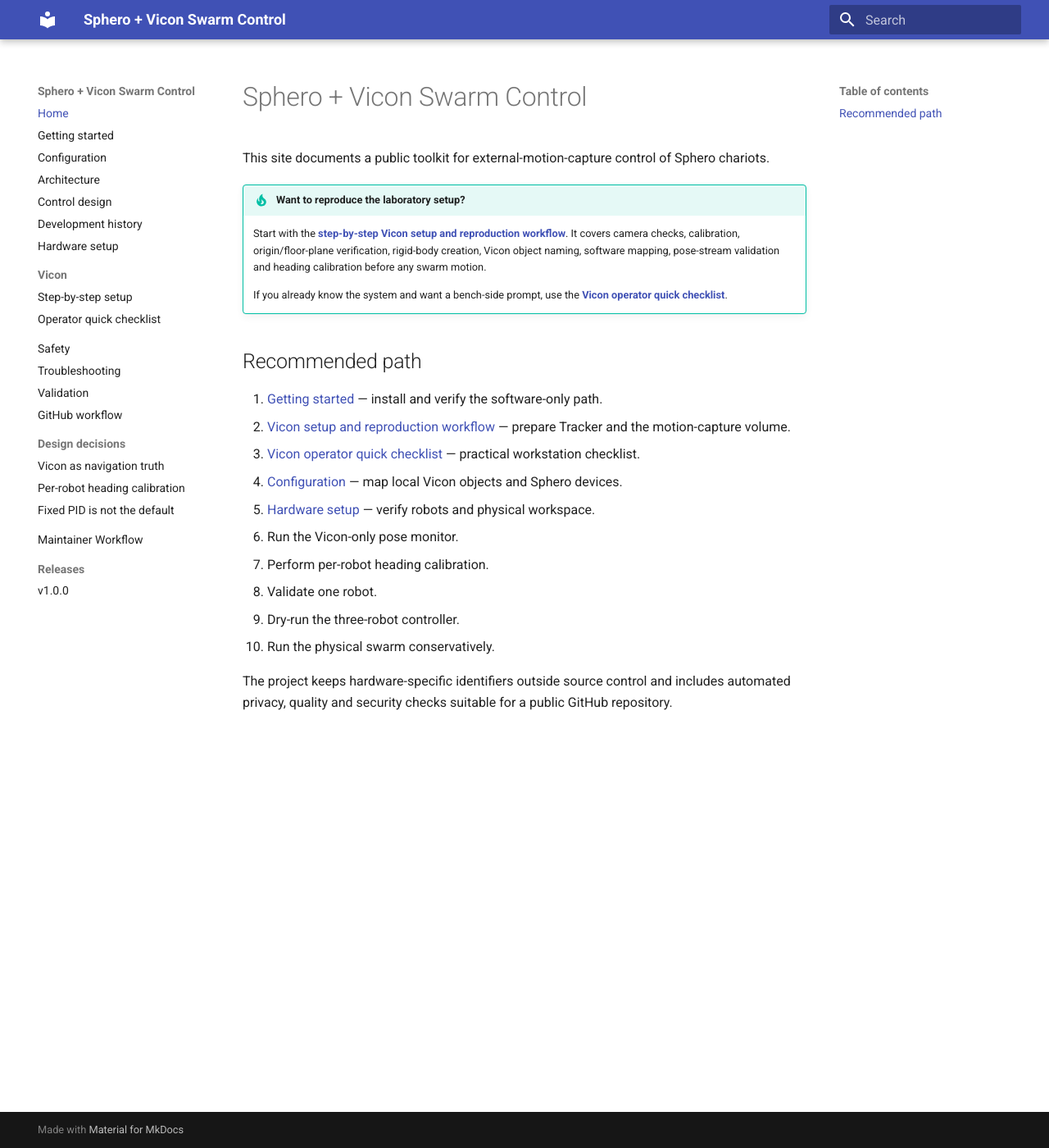
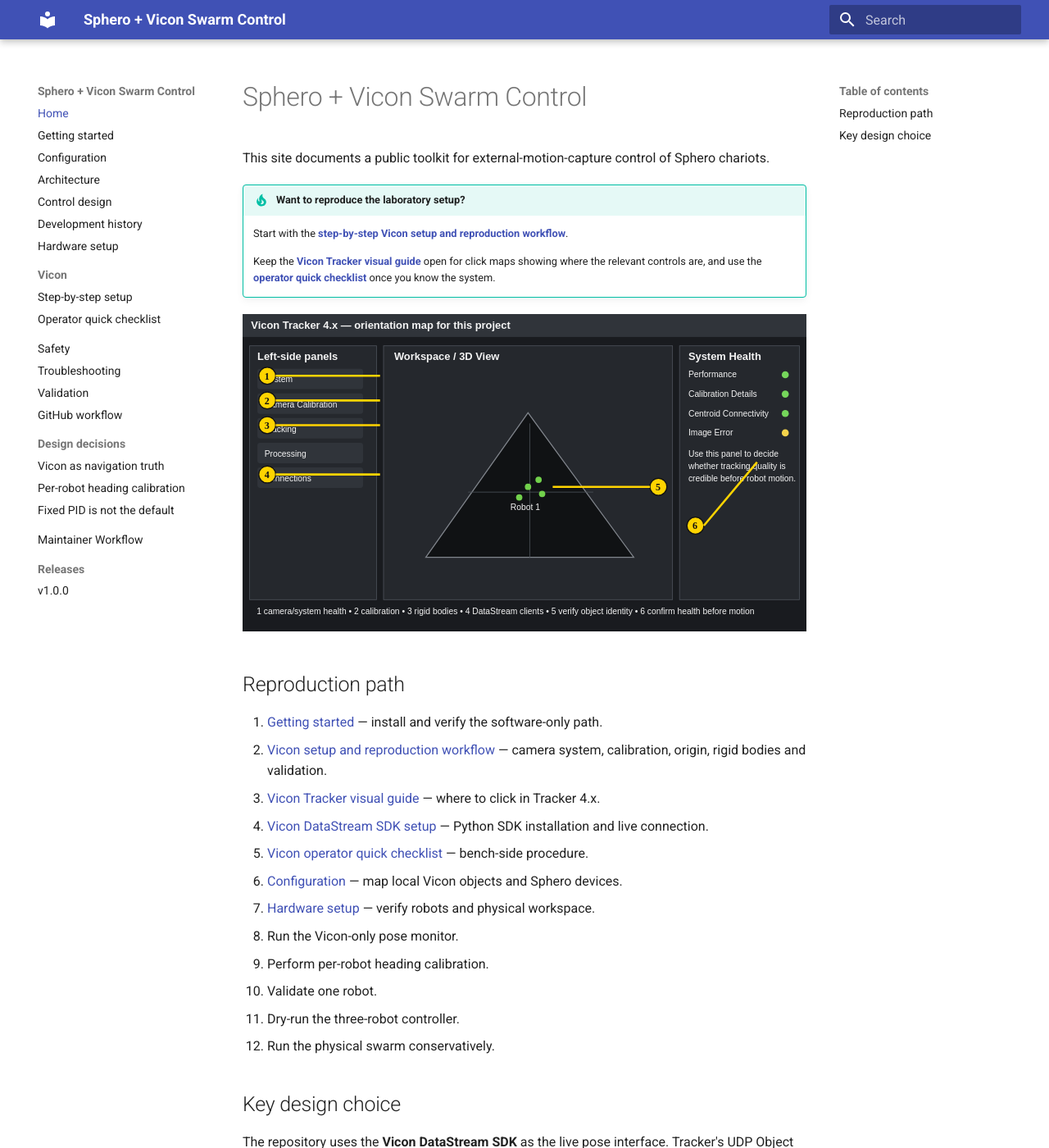
Before and after one commit to RV-crtl/sphero-vicon-swarm, an MkDocs documentation site: the page built from docs/index.md, in a window 1280 px wide and 1400 px high. Shown: the whole window at 82% size. Built offline with MkDocs 1.6.1 and Material for MkDocs 9.7.7, drawn with Linux system fonts in a browser that asks for light colours; some of the changed text lies outside the part shown.

Commit message:
Turn documentation home into a visual Vicon reproduction landing page

```diff
--- a/docs/index.md
+++ b/docs/index.md
@@ -3,21 +3,31 @@
 This site documents a public toolkit for external-motion-capture control of Sphero chariots.
 
 !!! tip "Want to reproduce the laboratory setup?"
-    Start with the **[step-by-step Vicon setup and reproduction workflow](vicon-setup.md)**. It covers camera checks, calibration, origin/floor-plane verification, rigid-body creation, Vicon object naming, software mapping, pose-stream validation and heading calibration before any swarm motion.
+    Start with the **[step-by-step Vicon setup and reproduction workflow](vicon-setup.md)**.
 
-    If you already know the system and want a bench-side prompt, use the **[Vicon operator quick checklist](vicon-operator-checklist.md)**.
+    Keep the **[Vicon Tracker visual guide](vicon-tracker-ui-guide.md)** open for click maps showing where the relevant controls are, and use the **[operator quick checklist](vicon-operator-checklist.md)** once you know the system.
 
-## Recommended path
+![Tracker 4.x orientation map](assets/vicon/tracker4-overview.svg)
+
+## Reproduction path
 
 1. [Getting started](getting-started.md) — install and verify the software-only path.
-2. [Vicon setup and reproduction workflow](vicon-setup.md) — prepare Tracker and the motion-capture volume.
-3. [Vicon operator quick checklist](vicon-operator-checklist.md) — practical workstation checklist.
-4. [Configuration](configuration.md) — map local Vicon objects and Sphero devices.
-5. [Hardware setup](hardware-setup.md) — verify robots and physical workspace.
-6. Run the Vicon-only pose monitor.
-7. Perform per-robot heading calibration.
-8. Validate one robot.
-9. Dry-run the three-robot controller.
-10. Run the physical swarm conservatively.
+2. [Vicon setup and reproduction workflow](vicon-setup.md) — camera system, calibration, origin, rigid bodies and validation.
+3. [Vicon Tracker visual guide](vicon-tracker-ui-guide.md) — where to click in Tracker 4.x.
+4. [Vicon DataStream SDK setup](vicon-datastream.md) — Python SDK installation and live connection.
+5. [Vicon operator quick checklist](vicon-operator-checklist.md) — bench-side procedure.
+6. [Configuration](configuration.md) — map local Vicon objects and Sphero devices.
+7. [Hardware setup](hardware-setup.md) — verify robots and physical workspace.
+8. Run the Vicon-only pose monitor.
+9. Perform per-robot heading calibration.
+10. Validate one robot.
+11. Dry-run the three-robot controller.
+12. Run the physical swarm conservatively.
+
+## Key design choice
+
+The repository uses the **Vicon DataStream SDK** as the live pose interface. Tracker's UDP Object Stream is not required.
+
+This keeps the lab procedure aligned with the code in `src/sphero_vicon_swarm/tracking/vicon.py` and avoids teaching an unnecessary UDP configuration step.
 
 The project keeps hardware-specific identifiers outside source control and includes automated privacy, quality and security checks suitable for a public GitHub repository.
```
